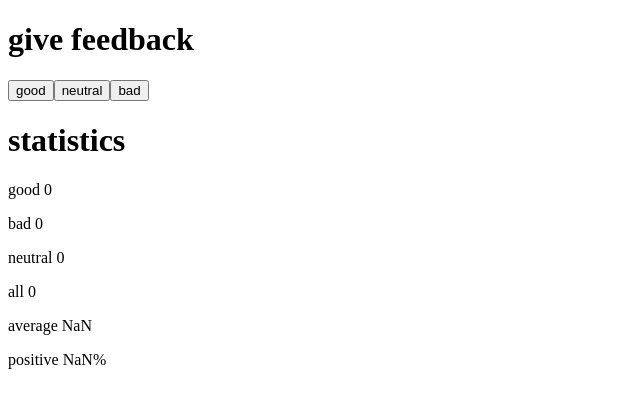
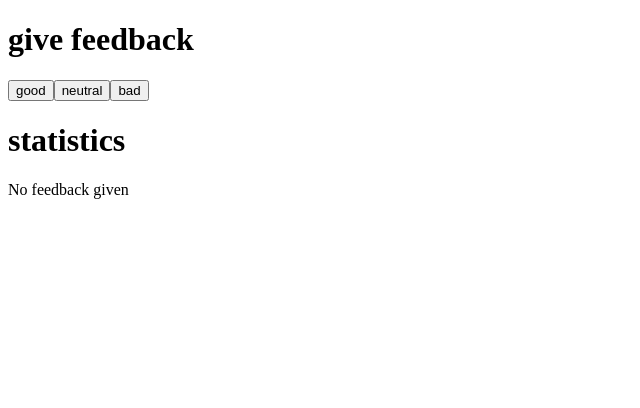
Before and after one commit to suuranna/fullstack-tehtavat-2023k, a React (Create React App) app in the folder osa1/unicafe/: page / in a window 1280 px wide. Shown: the top 408 px of the page, without its empty margins (0-640 px from the left). Built offline with nearby package versions, Linux system fonts and the light colour scheme.

Commit message:
tehtävät 1.8 ja 1.9 tehty

```diff
--- a/osa1/unicafe/src/App.js
+++ b/osa1/unicafe/src/App.js
@@ -1,14 +1,22 @@
 import { useState } from 'react'
 
-const App = () => {
-  // tallenna napit omaan tilaansa
-  const [good, setGood] = useState(0)
-  const [neutral, setNeutral] = useState(0)
-  const [bad, setBad] = useState(0)
-
+const Statistics = ({good, bad, neutral, setBad, setGood, setNeutral}) => {
   const all = good + bad + neutral
   const average = (good * 1 + bad * -1) / all
 
+  if (all === 0) {
+    return (
+      <div>
+        <h1>give feedback</h1>
+        <button onClick={() => setGood(good + 1)}>good</button>
+        <button onClick={() => setNeutral(neutral + 1)}>neutral</button>
+        <button onClick={() => setBad(bad + 1)}>bad</button>
+
+        <h1>statistics</h1>
+        <p>No feedback given</p>
+      </div>
+    )
+  }
   return (
     <div>
       <h1>give feedback</h1>
@@ -27,4 +35,17 @@ const App = () => {
   )
 }
 
+const App = () => {
+  // tallenna napit omaan tilaansa
+  const [good, setGood] = useState(0)
+  const [neutral, setNeutral] = useState(0)
+  const [bad, setBad] = useState(0)
+
+  return (
+    <div>
+      <Statistics setGood={setGood} setNeutral={setNeutral} setBad={setBad} bad={bad} good={good} neutral={neutral}></Statistics>
+    </div>
+  )
+}
+
 export default App
```
